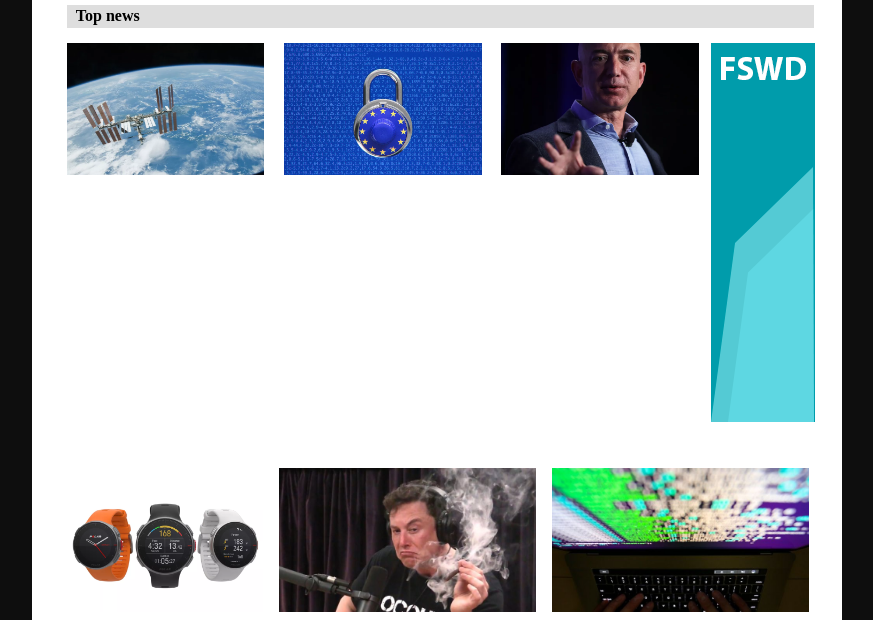
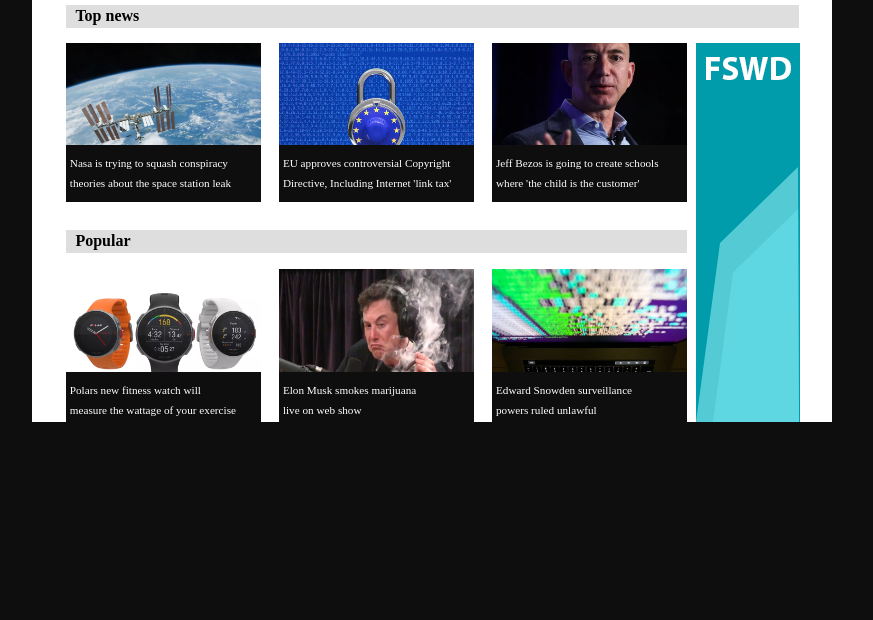
Before and after one commit to SebiCF/WF-SebastianMalcher-CodeReview-01, a plain HTML site: page index.html in a window 1280 px wide. Shown: the part 181-801 px from the top of the page, without its empty margins (208-1081 px from the left). Drawn offline with Linux system fonts and the light colour scheme.

Commit message:
1st Flex Bar

```diff
--- a/css/style.css
+++ b/css/style.css
@@ -15,6 +15,7 @@ body {
     top: 0px;
      max-width: 800px;
          margin: auto;
+         width: 100%;
 
 }
 
@@ -33,7 +34,7 @@ body {
 }
 
 #article {
-    width: 101.2%;
+    width: 100%;
     height: 100%;
     top: 110px;
     position: relative;
@@ -44,17 +45,16 @@ div[class^=headerdiv] {
     height: 1.3em;
         background-color: #DEDEDE;
         margin-left: 4.3%;
-        width: 91.2%;
+        width: 90.5%;
         padding-left: 9px;
         padding-top: 2px;
         padding-bottom: 0px;
 }
-.headerdiv1
-{
-   width: 76.9% !important;
-       margin-right: 21% !important;
-       margin-top: -27% !important;
-       }
+.headerdiv1{
+margin-top: -24%;
+    position: absolute;
+    width: 76.5% !important;
+}
 
 #article > p {
     margin-bottom: 8px;
@@ -65,32 +65,41 @@ div[class^=headerdiv] {
     flex-wrap: wrap;
     margin-left: 3.1%;
     margin-right: 3.1%;
-    align-items: baseline;
-    justify-content: space-around;
-    /*margin: 15px;
-    margin-left: 49px;
-    height: 100%;
-    width: 75%;
-    justify-content: space-around;
-    align-content: space-around;
-    margin-top: 26px;*/
+
 
 }
 .flexc1{
-  width: 26%;
-      margin: 8px;
-      margin-top: 2%;
+  width: 100%;
+  height: 130px;
+  display: block;
 }
-div > .flexc12{
-  width: 26%;
-      margin: 8px;
-      margin-top: 6%;
+.flexdiv > p {
+    padding: 4px;
+    padding-top: 8px;
+    padding-bottom: 8px;
+    background-color: #0E0E0E;
+    color: white;
+    bottom: -40px;
+    position: absolute;
+    width: 187.5px;
+    font-size: 0.7em;
+    line-height: 1.8em;
+}
+
+.flexdiv{
+      width: 26%;
+          margin: 9px;
+          margin-top: 2%;
+          height: 130px;
+          position: relative;
+
+}
+.flexc12{
+
+      margin-top: -20.3%;
 
 }
 
-img.imggrow{
-    flex-grow: 2;
-}
 .flexc2{
     height: 88%;
     width: 50%;
@@ -160,6 +169,7 @@ li a {
 	align-content: center;
     background-color: black;
      max-width: 800px;
+     width: 100%;
          margin: auto;
     }
 
--- a/index.html
+++ b/index.html
@@ -8,7 +8,6 @@
 </head>
 
 <body>
-
     <div id="main">
         <p>hhhhh</p>
         <div id="header">
@@ -23,33 +22,41 @@
                 <li><a href="about.html" title="">Video</a></li>
             </ul>
         </div>
-
-
-
         <div id="article">
             <p style="text-align: right; margin: 8px">27.09.2019</p>
             <div class="headerdiv">
                 <b>Top news</b>
             </div>
-
             <div class="flex1">
+                <div class="flexdiv">
                     <img class="flexc1" src="./pictures/nasa.png" alt="">
+                    <p>Nasa is trying to squash conspiracy<br>theories about the space station leak</p>
+                </div>
+                <div class="flexdiv">
                     <img class="flexc1" src="./pictures/eu.png" alt="">
+                    <p>EU approves controversial Copyright<br> Directive, Including Internet 'link tax'</p>
+                </div>
+                <div class="flexdiv">
                     <img class="flexc1" src="./pictures/bezos.png" alt="">
-        	    <img class ="banner" src="./pictures/fswdbanner2.png" alt="">
-
-             <!--<div class="headerdiv1">
+                    <p>Jeff Bezos is going to create schools<br>where 'the child is the customer'</p>
+                </div>
+                <img class="banner" src="./pictures/fswdbanner2.png" alt="">
+                <div class="flexdiv flexc12">
+                    <img class="flexc1" src="./pictures/watches.png" alt="">
+                    <p>Polars new fitness watch will<br>measure the wattage of your exercise</p>
+                </div>
+                <div class="flexdiv flexc12">
+                    <img class="flexc1" src="./pictures/musksmokes.png" alt="">
+                    <p>Elon Musk smokes marijuana<br> live on web show</p>
+                </div>
+                <div class="flexdiv flexc12">
+                    <img class="flexc1" src="./pictures/snowden.png" alt="">
+                    <p>Edward Snowden surveillance<br> powers ruled unlawful</p>
+                </div>
+            </div>
+            <div class="headerdiv1">
                 <b>Popular</b>
-        	</div>-->
-        		<img class="flexc1 flexc12" src="./pictures/watches.png" alt="">
-        		<img class="flexc1 flexc12 imggrow" src="./pictures/musksmokes.png" alt="">
-        		<img class="flexc1 flexc12 imggrow" src="./pictures/snowden.png" alt="">
             </div>
-
-
-
-
-
             <!--
 
 
```
Lines whose indentation alone changed are shown as unchanged.
